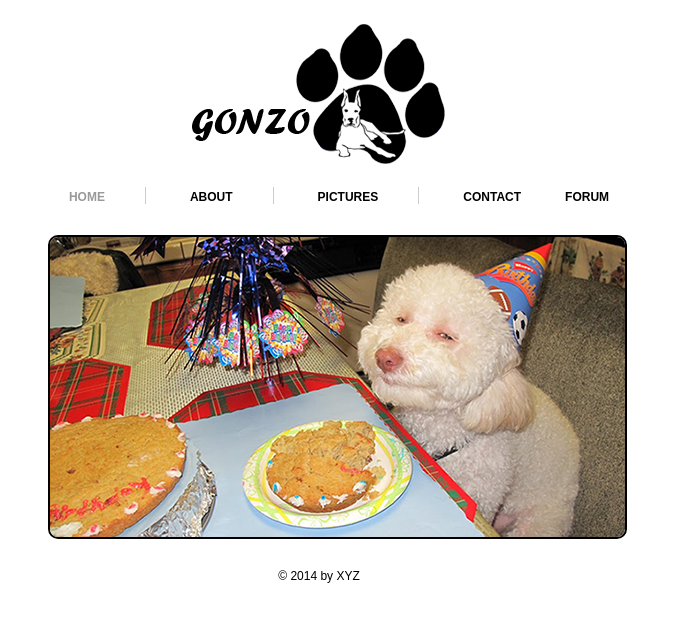
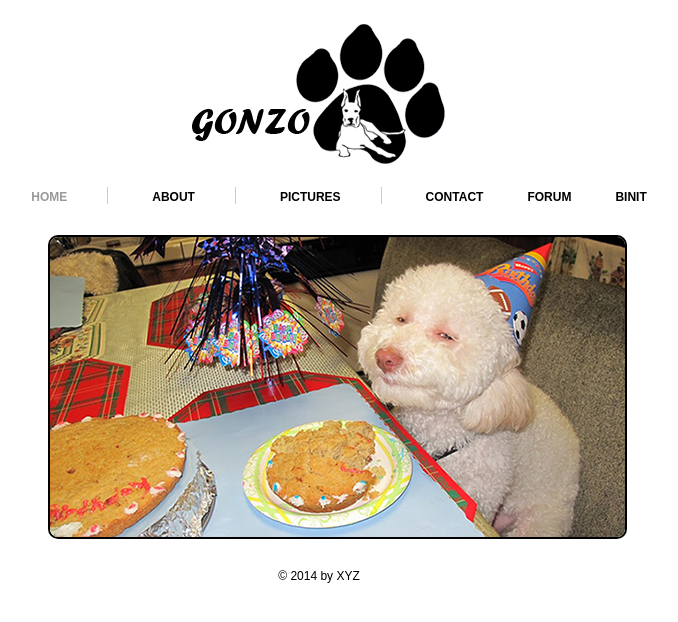
Before and after one commit to AbhishekKumarGupta/tutorials, a plain HTML site: page index.html in a window 1280 px wide. Shown: the whole page, without its empty margins (321-999 px from the left). Drawn offline with Linux system fonts and the light colour scheme.

```diff
--- a/index.html
+++ b/index.html
@@ -31,6 +31,7 @@
 			<li><a href="picture.html">PICTURES</a></li>
 			<li class="bdr"><a class="pdg" href="contact.html">CONTACT</a></li>
 			<li class="bdr"><a class="pdg" href="contact.html">FORUM</a></li>
+			<li class="bdr"><a class="pdg" href="contact.html">Binit</a></li>
 		</ul>
 	</div>
 <!--==============================Navigatin Ends=============================-->
```
